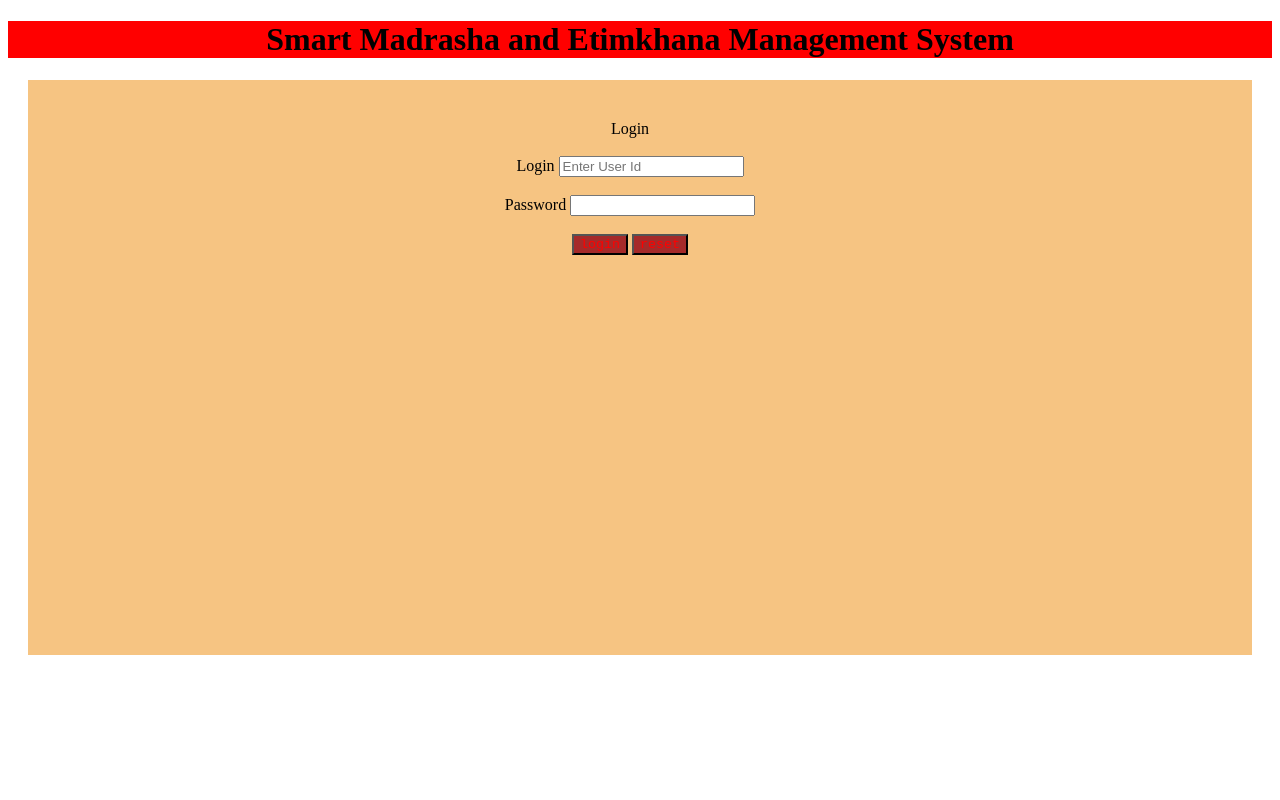
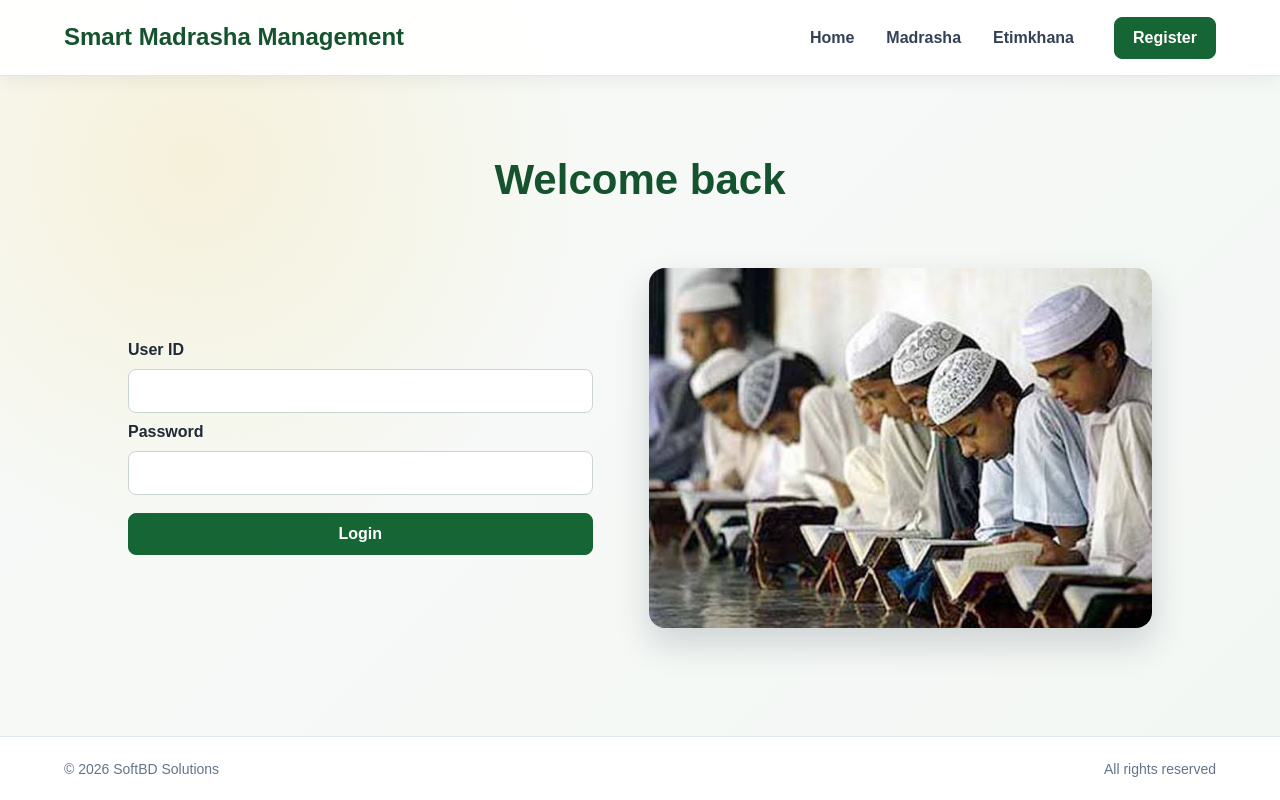
Before and after one commit to mamunurrshid/Smart-Madrasha-Etimkhana-Management-System, a plain HTML site: page login.html in a window 1280 px wide. Drawn offline with Linux system fonts and the light colour scheme.

Commit message:
Login and registration page with styling

```diff
--- a/homePage.css
+++ b/homePage.css
@@ -154,6 +154,34 @@ body {
 
 .hero-content {
     flex: 1 1 48%;
+}
+
+.account-form {
+    display: grid;
+    gap: 10px;
+}
+
+.account-form label {
+    color: var(--text);
+    font-weight: 700;
+}
+
+.account-form input {
+    width: 100%;
+    min-height: 44px;
+    padding: 10px 12px;
+    border: 1px solid #cbd5d1;
+    border-radius: 8px;
+    font: inherit;
+}
+
+.account-form input:focus-visible {
+    border-color: var(--primary);
+    outline: 2px solid rgba(22, 101, 52, 0.18);
+}
+
+.account-form button {
+    margin-top: 8px;
 }
 
 .hero-label {
--- a/login.html
+++ b/login.html
@@ -3,19 +3,37 @@
 <head>
     <meta charset="UTF-8">
     <meta name="viewport" content="width=device-width, initial-scale=1.0">
-    <title>Login</title>
-    <link rel="stylesheet" href="login.css">
+    <title>Login | Smart Madrasha Management</title>
+    <link rel="stylesheet" href="homePage.css">
 </head>
 <body>
-<h1>Smart Madrasha and Etimkhana Management System</h1>
-<div class="class">
-   <form action="abc">Login</form><br>
-   <label for="text">Login</label>
-   <input type="text" id="text" placeholder="Enter User Id" required/><br><br>
-   <label for="pass" placeholder="Enter your Password">Password</label>
-   <input type="password" id="pass" min="4" max="8" required/><br><br>
-   <a href="index.html"><button type="submit">login</button></a>
-   <button type="reset">reset</button>
-</div>
+    <header class="header">
+        <h2>Smart Madrasha Management</h2>
+        <nav>
+            <a href="./index.html">Home</a>
+            <a href="./madrasha.html">Madrasha</a>
+            <a href="./etimkhana.html">Etimkhana</a>
+        </nav>
+        <a class="header-register" href="./register.html">Register</a>
+    </header>
+    <main class="main">
+        <h2 class="hero-title">Welcome back</h2>
+        <div class="hero">
+            <form class="hero-content account-form" action="#" method="post">
+                <label for="user-id">User ID</label>
+                <input id="user-id" name="user-id" type="text" autocomplete="username" required>
+                <label for="password">Password</label>
+                <input id="password" name="password" type="password" autocomplete="current-password" required>
+                <button class="header-register" type="submit">Login</button>
+            </form>
+            <div class="hero-image">
+                <img src="./images/madrasha.jpg" alt="Students studying at a madrasha">
+            </div>
+        </div>
+    </main>
+    <footer class="footer">
+        <p>&copy; 2026 SoftBD Solutions</p>
+        <p>All rights reserved</p>
+    </footer>
 </body>
 </html>
```
Also changed, not shown: register.html (added, +41 -0 lines).
